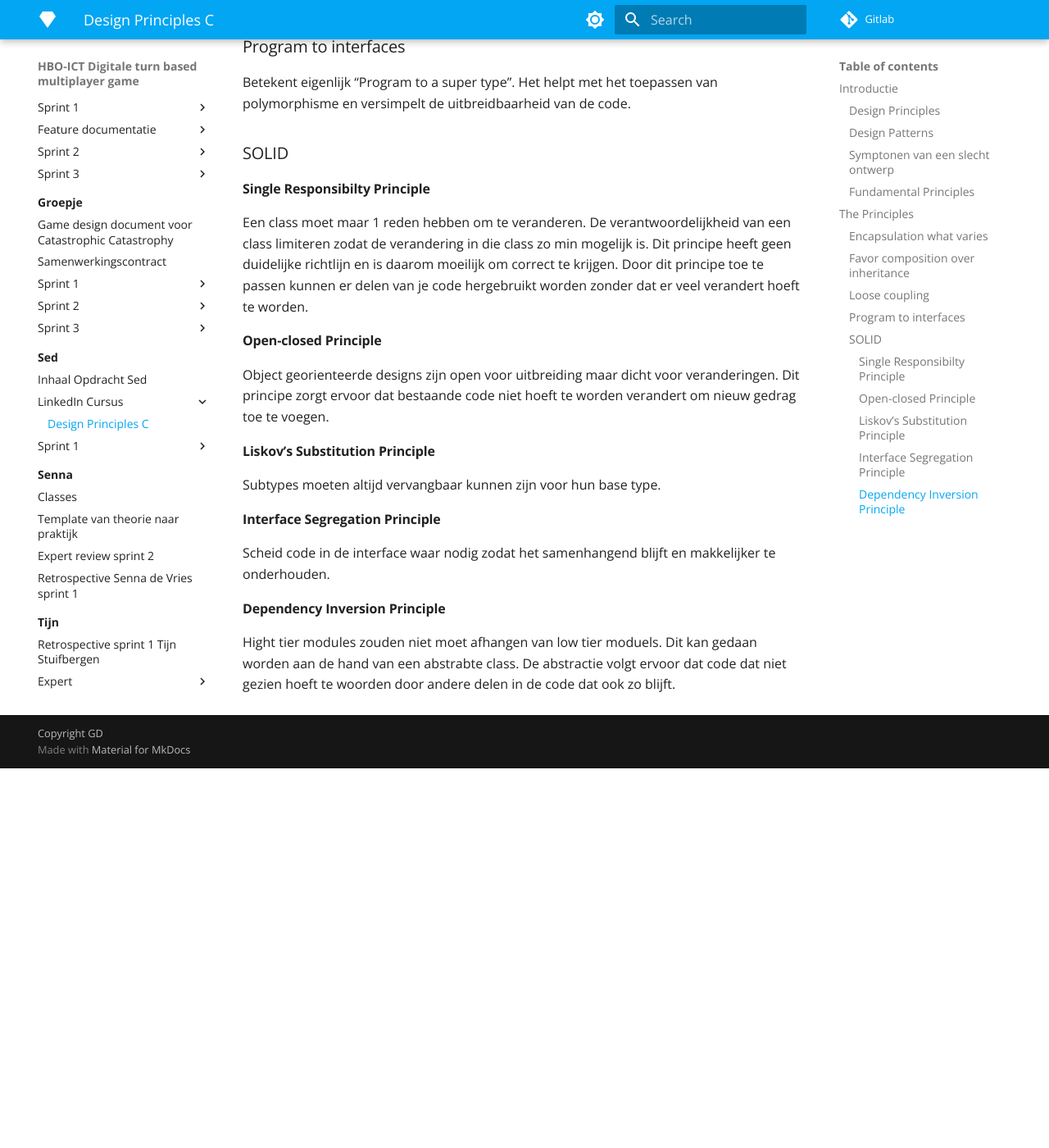
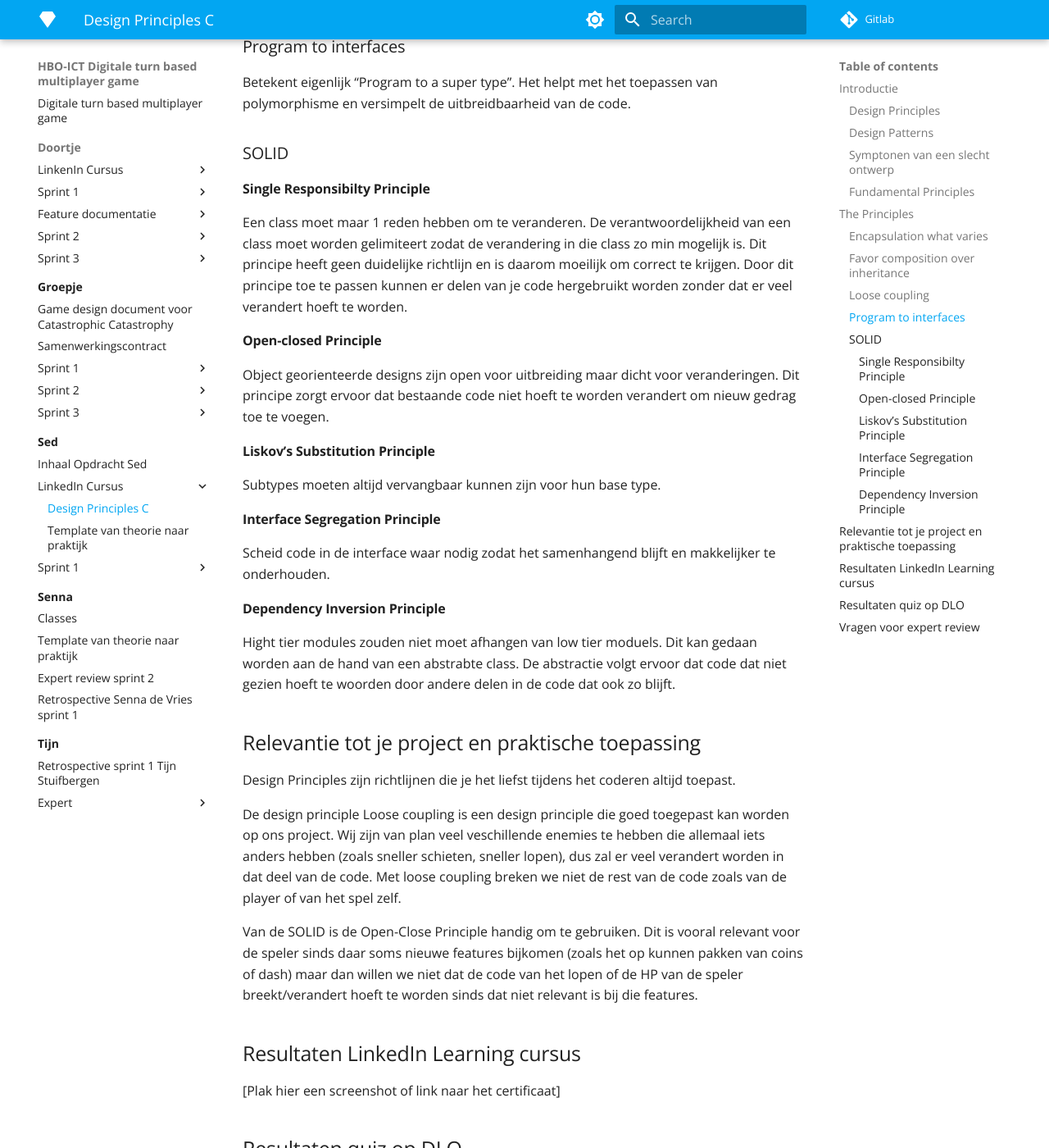
Before and after one commit to Doortje-Geuze/catastrophic-catastrophe, an MkDocs documentation site: the page built from docs/Sed/LinkedIn-Cursus/design-principles.md, in a window 1280 px wide and 1400 px high, scrolled down 1481 px. Shown: the whole window at 82% size. Built offline with MkDocs 1.6.1 and Material for MkDocs 9.7.7, drawn with Linux system fonts in a browser that asks for light colours; nearby versions of some CDN libraries; library files that are not in the unit come from our copies; before the commit the page ends 2418 px from its top, so only the background shows below that; some of the changed text lies outside the part shown.

Commit message:
Design Principles update + Interfaces And Generics Sed

```diff
--- a/docs/Sed/LinkedIn-Cursus/design-principles.md
+++ b/docs/Sed/LinkedIn-Cursus/design-principles.md
@@ -38,7 +38,7 @@
 ### SOLID
 
 #### Single Responsibilty Principle
-Een class moet maar 1 reden hebben om te veranderen. De verantwoordelijkheid van een class limiteren zodat de verandering in die class zo min mogelijk is. Dit principe heeft geen duidelijke richtlijn en is daarom moeilijk om correct te krijgen. Door dit principe toe te passen kunnen er delen van je code hergebruikt worden zonder dat er veel verandert hoeft te worden.
+Een class moet maar 1 reden hebben om te veranderen. De verantwoordelijkheid van een class moet worden gelimiteert zodat de verandering in die class zo min mogelijk is. Dit principe heeft geen duidelijke richtlijn en is daarom moeilijk om correct te krijgen. Door dit principe toe te passen kunnen er delen van je code hergebruikt worden zonder dat er veel verandert hoeft te worden.
 
 #### Open-closed Principle
 Object georienteerde designs zijn open voor uitbreiding maar dicht voor veranderingen. Dit principe zorgt ervoor dat bestaande code niet hoeft te worden verandert om nieuw gedrag toe te voegen.
@@ -51,3 +51,23 @@
 
 #### Dependency Inversion Principle
 Hight tier modules zouden niet moet afhangen van low tier moduels. Dit kan gedaan worden aan de hand van een abstrabte class. De abstractie volgt ervoor dat code dat niet gezien hoeft te woorden door andere delen in de code dat ook zo blijft.
+
+## Relevantie tot je project en praktische toepassing
+
+Design Principles zijn richtlijnen die je het liefst tijdens het coderen altijd toepast.
+
+De design principle Loose coupling is een design principle die goed toegepast kan worden op ons project. Wij zijn van plan veel veschillende enemies te hebben die allemaal iets anders hebben (zoals sneller schieten, sneller lopen), dus zal er veel verandert worden in dat deel van de code. Met loose coupling breken we niet de rest van de code zoals van de player of van het spel zelf.
+
+Van de SOLID is de Open-Close Principle handig om te gebruiken. Dit is vooral relevant voor de speler sinds daar soms nieuwe features bijkomen (zoals het op kunnen pakken van coins of dash) maar dan willen we niet dat de code van het lopen of de HP van de speler breekt/verandert hoeft te worden sinds dat niet relevant is bij die features.
+
+## Resultaten LinkedIn Learning cursus
+
+[Plak hier een screenshot of link naar het certificaat]
+
+## Resultaten quiz op DLO
+
+[Plak hier een screenshot van je quizresultaat]
+
+## Vragen voor expert review
+
+[Stel drie concrete vragen op die je tijdens de expert review wil behandelen. Deze vragen zijn gericht op het verkrijgen van feedback en inzichten van de beoordelaar.]
```
Also changed, not shown: docs/Sed/LinkedIn-Cursus/interfaces-and-generics.md (added, +87 -0 lines).
